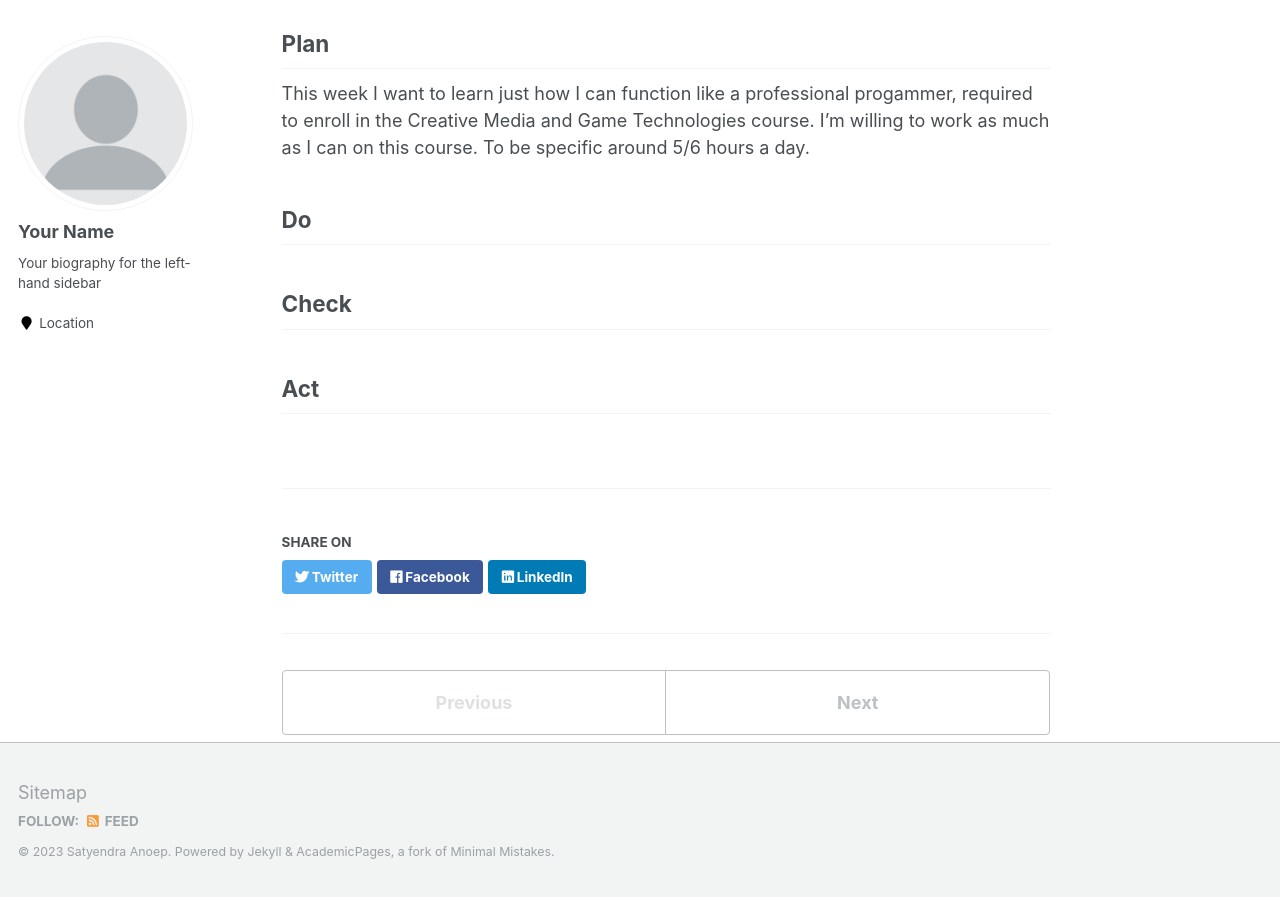
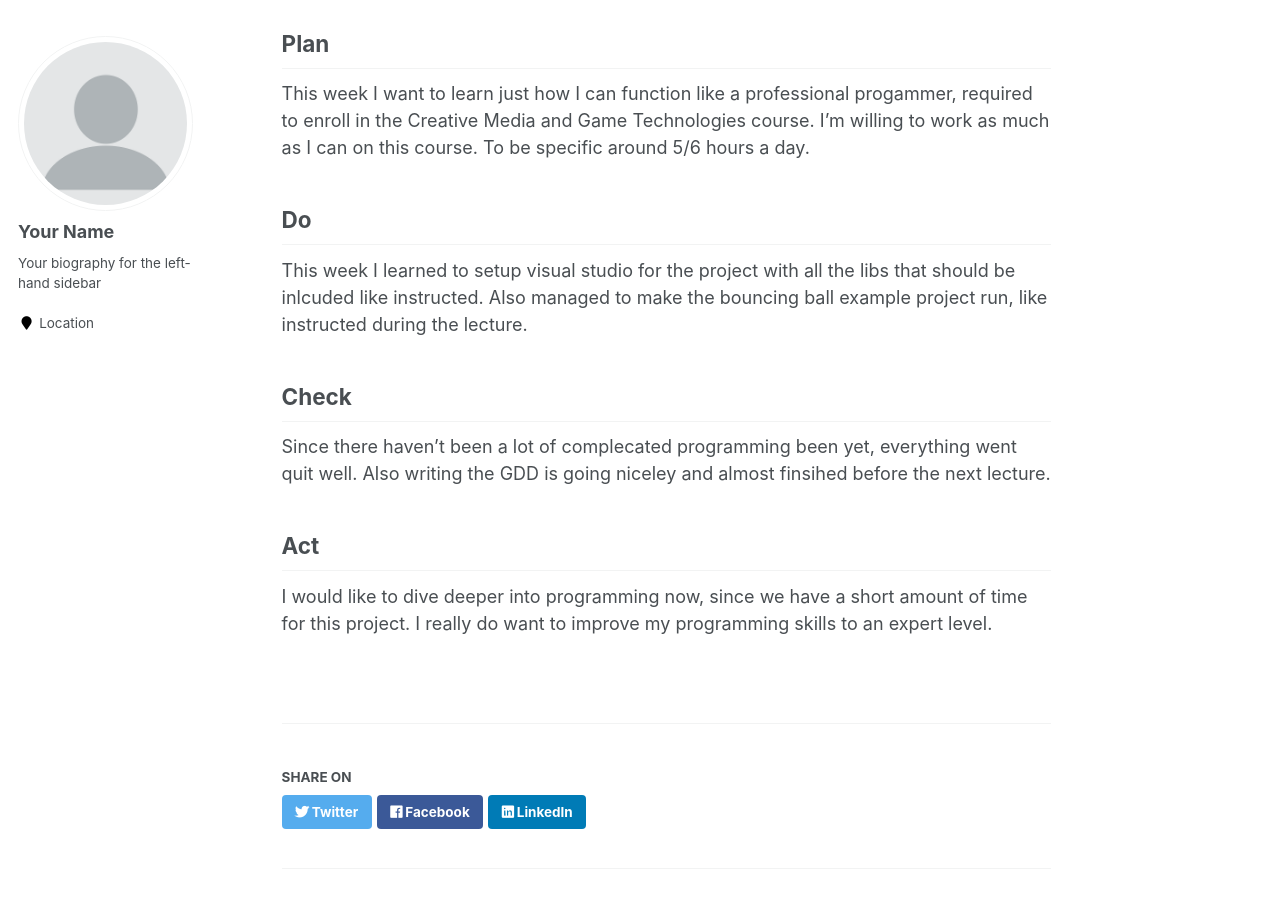
Before and after one commit to GitSatyen/CourseBuas, a Jekyll site: the page built from _learning/week-1.md, in a window 1280 px wide and 900 px high, scrolled down 284 px. Built offline with Jekyll 4.4.1, drawn with Linux system fonts in a browser that asks for light colours.

Commit message:
Update week 1

```diff
--- a/_learning/week-1.md
+++ b/_learning/week-1.md
@@ -28,6 +28,10 @@ What were you actually able to accomplish? Was it more or less than what you pla
 Provide as much context as possible. Use code snippets or take screenshots of what you were able to accomplish. Please provide references to any additional sources of information that helped you.
 -->
 
+This week I learned to setup visual studio for the project with all the libs
+that should be inlcuded like instructed. Also managed to make the bouncing ball
+example project run, like instructed during the lecture.
+
 ## Check
 
 <!---
@@ -42,6 +46,7 @@ Did you give anyone else feedback? Who did you give feedback to? How did they re
 NOTE: Any source of feedback is feedback!
 -->
 
+Since there haven't been a lot of complecated programming been yet, everything went quit well. Also writing the GDD is going niceley and almost finsihed before the next lecture.
 ## Act
 
 <!---
@@ -51,3 +56,6 @@ What action points can you identify from this week? What would you like to impro
 
 If your planned time estimates were not accurate, what would you do to improve them?
 -->
+
+I would like to dive deeper into programming now, since we have a short amount of time for this project.
+I really do want to improve my programming skills to an expert level.
```
